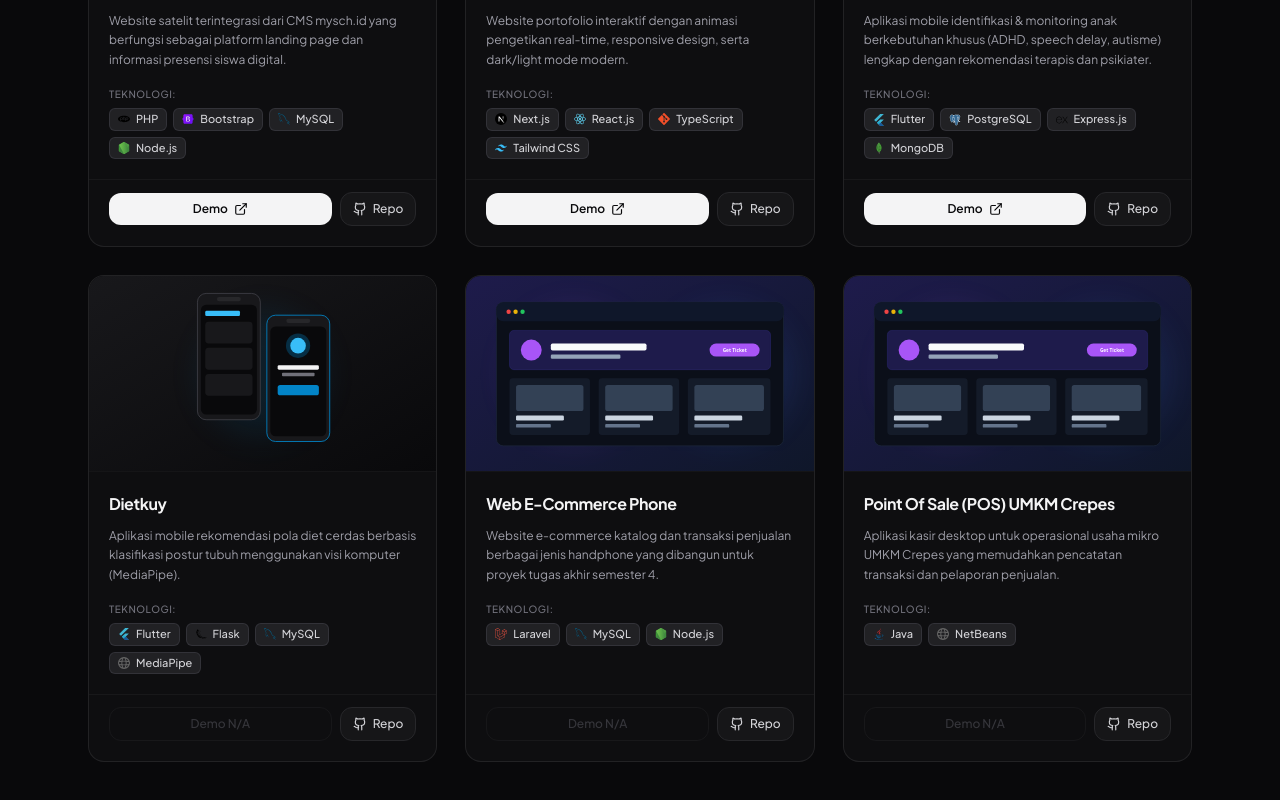
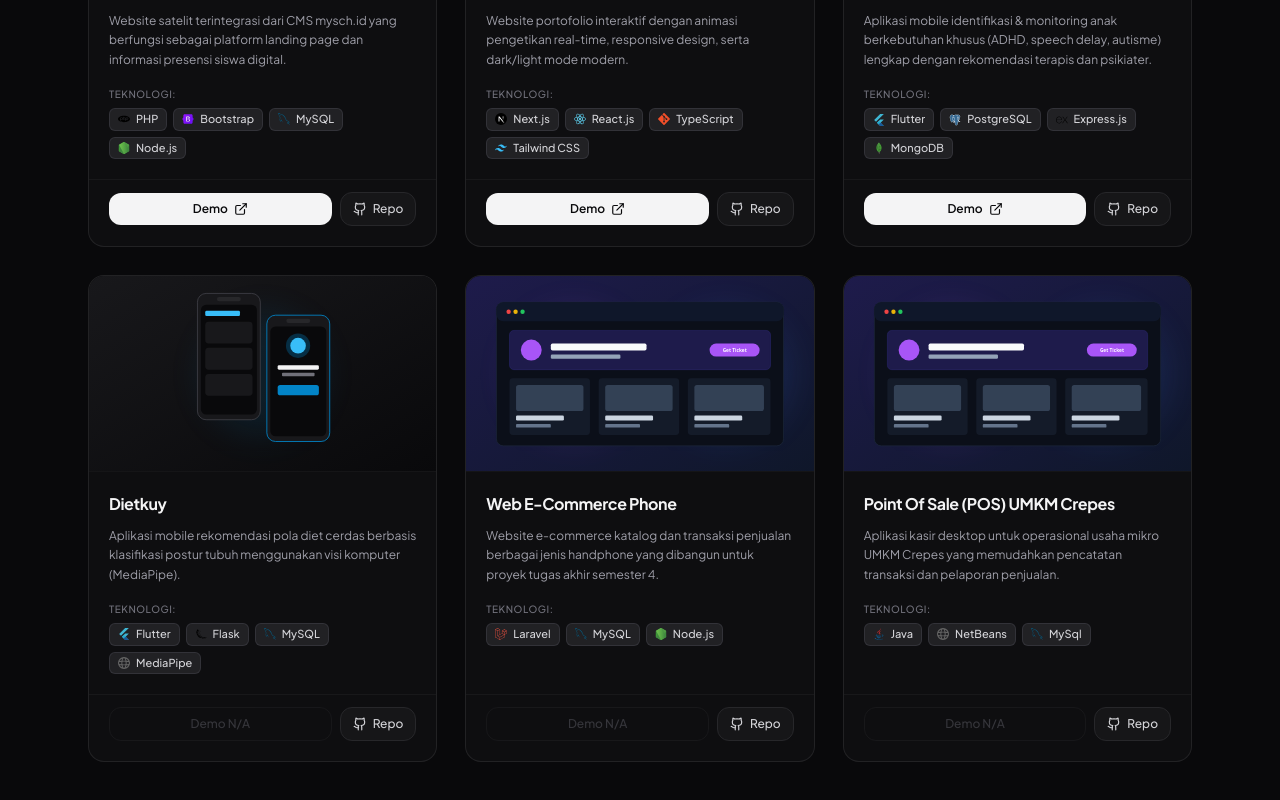
Before and after one commit to MuqtasidRoziq/portofolio, a Next.js app: page /projects in a window 1280 px wide. Shown: the part 1074-1874 px from the top of the page. Built offline with nearby package versions, Linux system fonts and the light colour scheme.

Commit message:
Add MySql tag to POS UMKM Crepes project

```diff
--- a/src/data/portfolio.ts
+++ b/src/data/portfolio.ts
@@ -222,7 +222,7 @@ export const portfolioData: PortfolioData = {
       title: "Point Of Sale (POS) UMKM Crepes",
       description: "Aplikasi kasir desktop untuk operasional usaha mikro UMKM Crepes yang memudahkan pencatatan transaksi dan pelaporan penjualan.",
       image: "/assets/projects/ticketing-event.svg",
-      tags: ["Java", "NetBeans"],
+      tags: ["Java", "NetBeans", "MySql"],
       link: undefined,
       github: "https://github.com/MuqtasidRoziq/kasir-crepes",
     },
```
